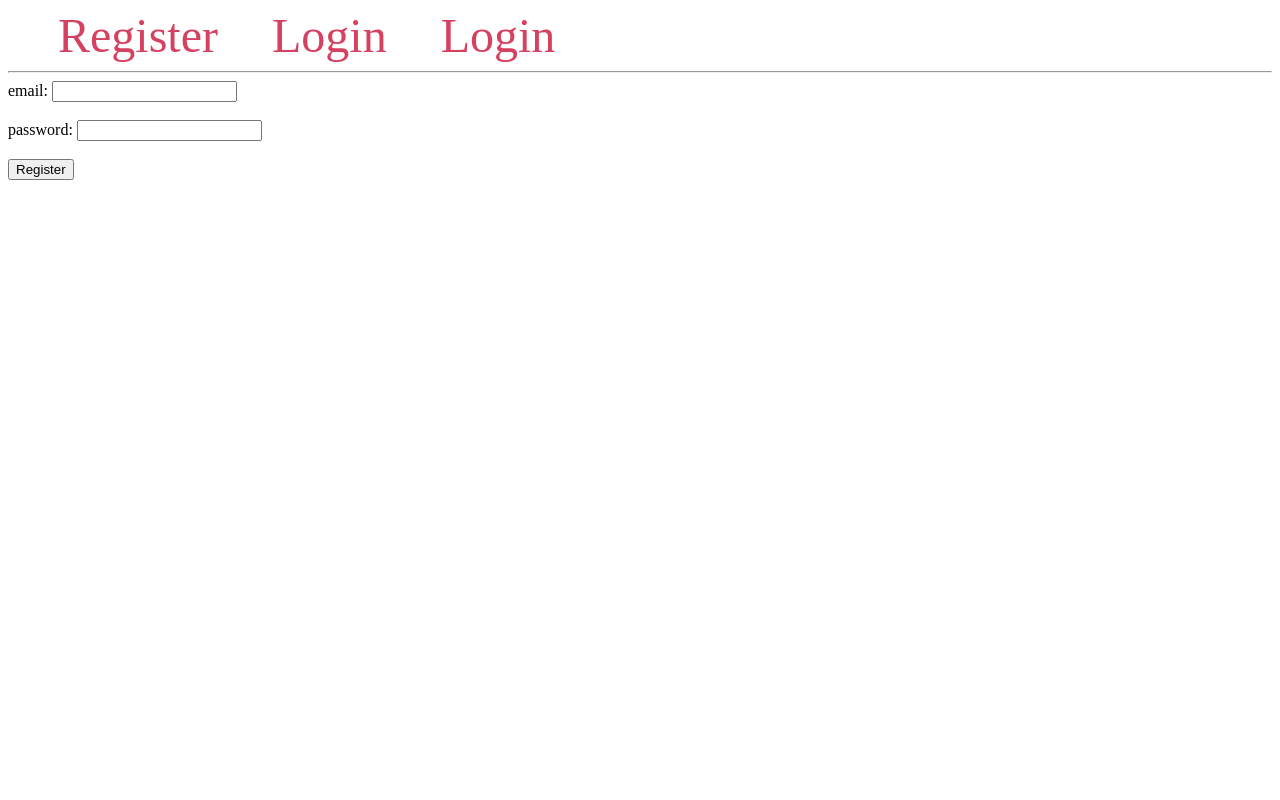
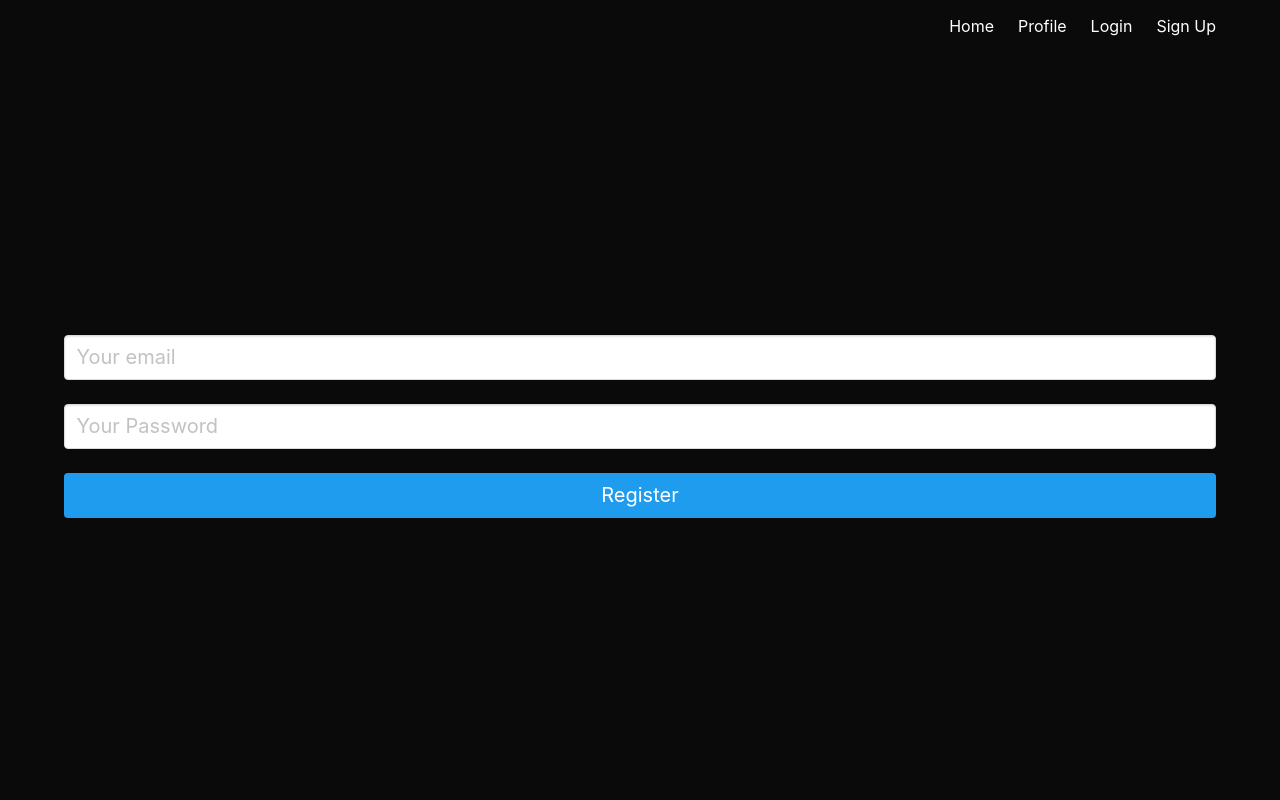
Before and after one commit to Matzoc/SIRS-MerchantWebsite, a Flask app: page /register in a window 1280 px wide. Run offline with Flask 2, Linux system fonts and the light colour scheme.

Commit message:
changed website style

```diff
--- a/app/__init__.py
+++ b/app/__init__.py
@@ -2,7 +2,6 @@ from flask import Flask
 from flask_sqlalchemy import SQLAlchemy
 from flask_login import LoginManager, login_required, current_user
 from functools import wraps
-
 
 import os
 db = SQLAlchemy()
@@ -39,7 +38,6 @@ def create_app():
     def load_user(user_id):
         return User.query.get(int(user_id))
 
-
     from .auth import auth as auth_blueprint
     app.register_blueprint(auth_blueprint)
 
--- a/app/main.py
+++ b/app/main.py
@@ -5,6 +5,7 @@ from functools import wraps
 from . import admin_login_required
 
 main = Blueprint('main', __name__)
+
 
 @main.route('/')
 def landing():
--- a/app/requirements.txt
+++ b/app/requirements.txt
@@ -1,6 +1,5 @@
 flask
 argon2_cffi
-mysql-connector-python
 mysqlclient
 flask-sqlalchemy
 flask-login
--- a/app/templates/base.html
+++ b/app/templates/base.html
@@ -1,27 +1,46 @@
 <!DOCTYPE html>
-<html lang="en">
+<html>
+
 <head>
-    <meta charset="UTF-8">
-    <title>{% block title %} {% endblock %} - FlaskApp</title>
-    <style>
-        nav a {
-            color: #d64161;
-            font-size: 3em;
-            margin-left: 50px;
-            text-decoration: none;
-        }
-    </style>
+    <meta charset="utf-8">
+    <meta http-equiv="X-UA-Compatible" content="IE=edge">
+    <meta name="viewport" content="width=device-width, initial-scale=1">
+    <title>Flask Auth Example</title>
+    <link rel="stylesheet" href="https://cdnjs.cloudflare.com/ajax/libs/bulma/0.7.2/css/bulma.min.css" />
 </head>
+
 <body>
-    <nav>
-        <a href="/register">Register</a>
-        <a href="/login">Login</a>
-        <a href="/marketplace">Login</a>
+    <section class="hero is-primary is-fullheight has-background-black">
+        <div class="hero-head">
+            <nav class="navbar is-danger">
+                <div class="container">
+                    <div id="navbarMenuHeroA" class="navbar-menu">
+                        <div class="navbar-end">
+                            <a href="/" class="navbar-item">
+                                Home
+                            </a>
+                            <a href="/profile" class="navbar-item">
+                                Profile
+                            </a>
+                            <a href="/login" class="navbar-item">
+                                Login
+                            </a>
+                            <a href="/register" class="navbar-item">
+                                Sign Up
+                            </a>
+                        </div>
+                    </div>
+                </div>
+            </nav>
+        </div>
 
-    </nav>
-    <hr>
-    <div class="content">
-        {% block content %} {% endblock %}
-    </div>
+        <div class="hero-body">
+            <div class="container has-text-centered">
+               {% block content %}
+               {% endblock %}
+            </div>
+        </div>
+    </section>
 </body>
+
 </html>
--- a/app/templates/register.html
+++ b/app/templates/register.html
@@ -6,13 +6,12 @@
     {{error_msg}}
 
     <form action="/register" method="post">
-        <label for="fname">email:</label>
-        <input type="text" id="email" name="email"><br><br>
+      <input class="input is-medium" type="text" id="email" name="email" placeholder="Your email"><br><br>
 
-        <label for="lname">password:</label>
-        <input type="password" id="password" name="password"><br><br>
+      <input class="input is-medium" type="password" id="password" name="password" placeholder="Your Password"><br><br>
 
-        <input type="submit" value="Register">
-      </form>
+      <input class="button is-block is-info is-medium is-fullwidth" type="submit" value="Register">
+    </form>
+
 
 {% endblock %}
```
Also changed, not shown: app/models.py (+9 -1 lines), app/templates/login.html (+3 -5 lines), README.md.
